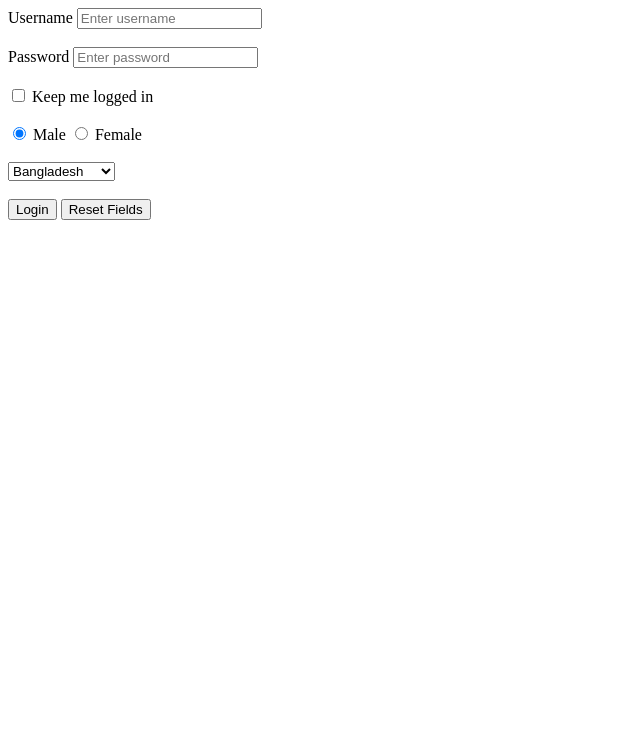
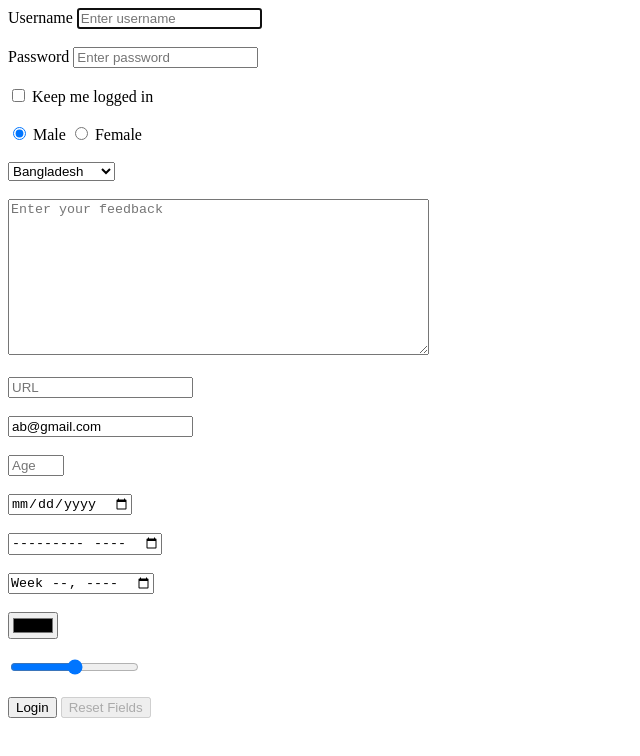
Before and after one commit to MUHAMMADSiyab/Shoaib-Web-Eng, a plain HTML site: page HTML/forms.html in a window 1280 px wide. Shown: the whole page, without its empty margins (0-640 px from the left). Drawn offline with Linux system fonts and the light colour scheme.

Commit message:
updated forms file

```diff
--- a/HTML/forms.html
+++ b/HTML/forms.html
@@ -1,3 +1,4 @@
+<!DOCTYPE html>
 <html>
 
 <head>
@@ -7,12 +8,12 @@
 <body>
 	<form action="" method="post">
 		<label for="username">Username</label>
-		<input type="text" name="username" id="username" placeholder="Enter username">
+		<input type="text" name="username" id="username" placeholder="Enter username" required autofocus>
 
 		<br><br>
 
 		<label for="pass">Password</label>
-		<input type="password" name="pwd" id="pass" placeholder="Enter password">
+		<input type="password" name="pwd" id="pass" placeholder="Enter password" required >
 
 		<br><br>
 
@@ -44,8 +45,46 @@
 
 		<br><br>
 
+
+		<textarea rows="10" cols="50" placeholder="Enter your feedback"></textarea>
+
+		<br><br>
+
+		<!-- HTML5 Inputs & Attributes -->
+		<input type="url" placeholder="URL">
+
+		<br><br>
+
+		<input type="email" placeholder="Email" readonly value="ab@gmail.com">
+
+		<br><br>
+
+		<input type="number" placeholder="Age" max="10" min="0">
+
+		<br><br>
+
+		<input type="date">
+
+		<br><br>
+
+		<input type="month">
+
+		<br><br>
+
+		<input type="week">
+
+		<br><br>
+
+		<input type="color">
+
+		<br><br>
+
+		<input type="range" min="10" max="40">
+
+		<br><br>
+
 		<input type="submit" value="Login">
-		<input type="reset" value="Reset Fields">
+		<input type="reset" value="Reset Fields" disabled>
 	</form>
 </body>
 
```
